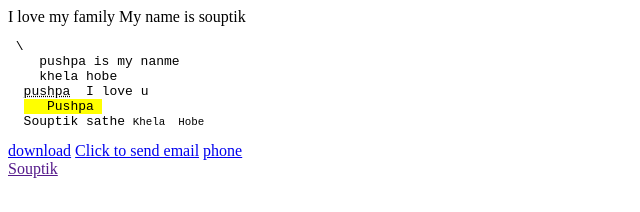
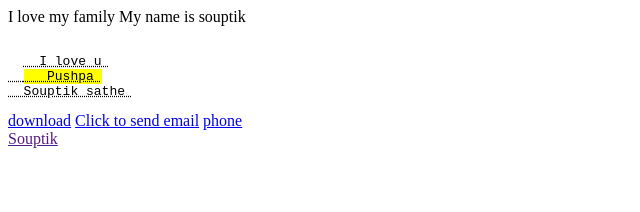
Before and after one commit to SouptikDSRS/HTML, a plain HTML site: page Index.html in a window 1280 px wide. Shown: the whole page, without its empty margins (0-640 px from the left). Drawn offline with Linux system fonts and the light colour scheme.

Commit message:
Update Index.html

```diff
--- a/Index.html
+++ b/Index.html
@@ -5,18 +5,16 @@
     <body>
    I love my family   <!--  My name is souptik -->
    My name is souptik <br>
-<pre> \
-    pushpa is my nanme
-    khela hobe
-  <abbr title="Souptik ">pushpa</abbr>  I love u
+<pre>
+  <abbr title="Souptik "a</abbr>  I love u
   <mark>   Pushpa </mark>
-  Souptik sathe <small>Khela  Hobe</small>
+  Souptik sathe <small></small>
 </pre>
 <a href="\.C:\Users\mohan.LAPTOP-NU8FS586\OneDrive\Pictures" download>download</a>
 <a href="mailto:souptik336@gmail.com">Click to send email</a>
-<a href="tel:+917479191626">phone</a>
+<a href="tel:+91747919126">phone</a>
 <br/>
-<a href=""title = "Kela &hearts;Hobe ">Souptik</a>
+<a href=""title = " &hearts;Hobe ">Souptik</a>
 
 
 
```
